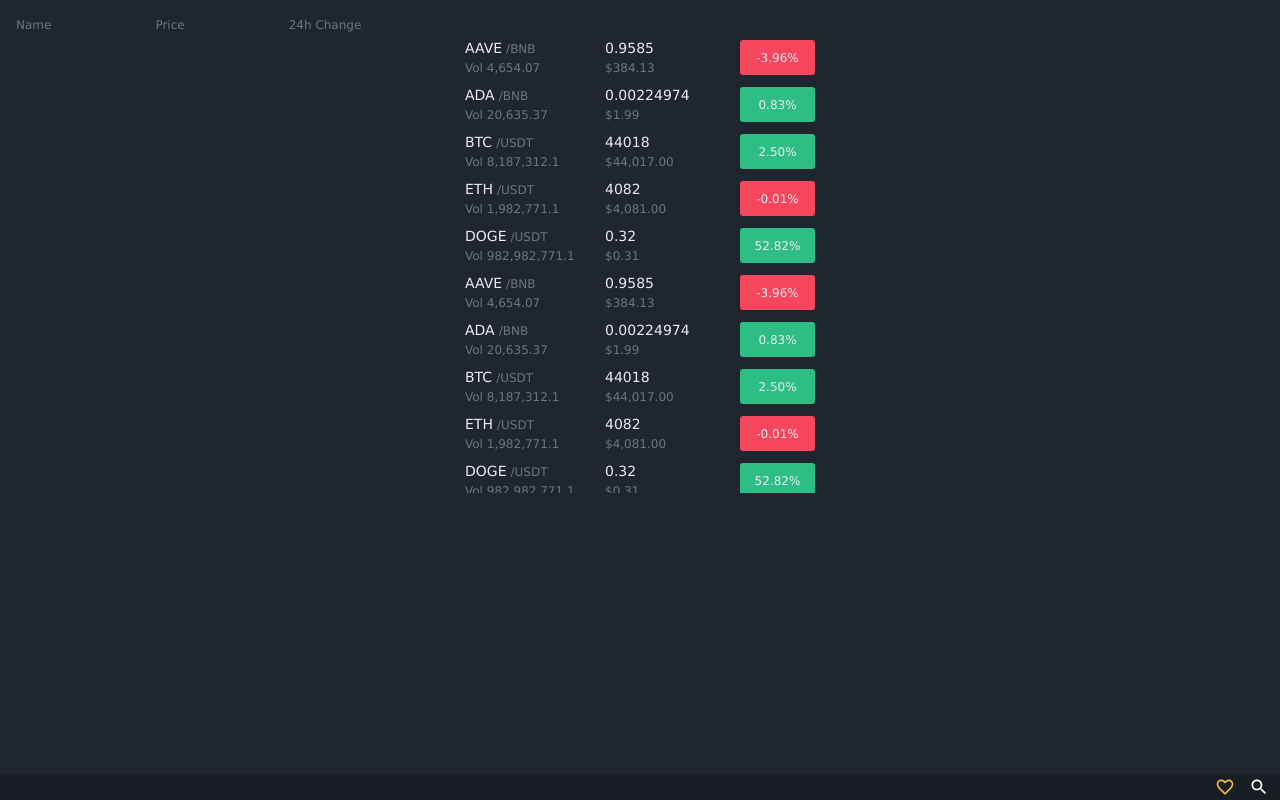
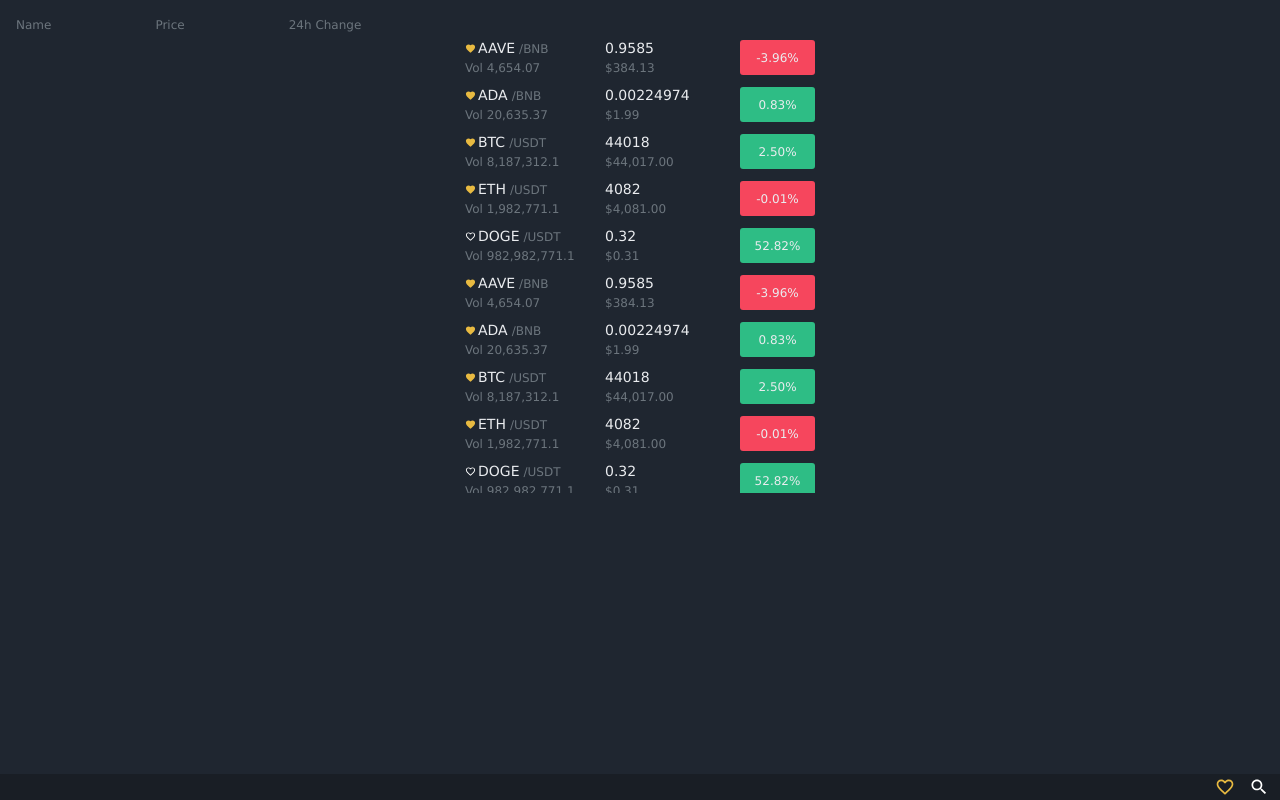
Before and after one commit to olafkotur/cryobar, a React app: page / in a window 1280 px wide. Built offline with nearby package versions, Linux system fonts and the light colour scheme; the HTML template or start-up script is replaced by a standard one.

Commit message:
Added support for saved button

```diff
--- a/src/App.tsx
+++ b/src/App.tsx
@@ -1,19 +1,20 @@
-import React from 'react';
-import Dashboard from './pages/Dashboard/Dashboard';
+import * as React from 'react';
+import Footer from './components/Footer/Footer';
+import Search from './pages/Search/Search';
+import Saved from './pages/Saved/Saved';
 import { createMuiTheme, MuiThemeProvider } from '@material-ui/core';
 import { render } from 'react-dom';
 import 'bootstrap/dist/css/bootstrap.css';
 import './custom.css';
-import Footer from './components/Footer/Footer';
 
 const mainElement = document.createElement('div');
 mainElement.setAttribute('id', 'root');
 document.body.appendChild(mainElement);
 
-export type TPage = 'dashboard' | 'search';
+export type TPage = 'saved' | 'search';
 
 const App: React.FC<{}> = ({}) => {
-  const [page, setPage] = React.useState<TPage>('dashboard');
+  const [page, setPage] = React.useState<TPage>('saved');
 
   // mui theme
   const theme = createMuiTheme({
@@ -55,7 +56,8 @@
 
   return (
     <MuiThemeProvider theme={theme}>
-      {page === 'dashboard' && <Dashboard />}
+      {page === 'saved' && <Saved />}
+      {page === 'search' && <Search />}
       <Footer page={page} navigate={navigate} />
     </MuiThemeProvider>
   );
--- a/src/components/Footer/Footer.tsx
+++ b/src/components/Footer/Footer.tsx
@@ -13,7 +13,7 @@
   return (
     <div className="d-flex justify-content-end align-items-center footer-container">
       <Navigation
-        self="dashboard"
+        self="saved"
         page={page}
         navigate={navigate}
         Icon={FavoriteBorder}
--- a/src/components/Symbol/Symbol.tsx
+++ b/src/components/Symbol/Symbol.tsx
@@ -1,4 +1,6 @@
 import * as React from 'react';
+import { IconButton } from '@material-ui/core';
+import { Favorite, FavoriteBorder } from '@material-ui/icons';
 import { UtilService } from '../../services/util';
 import { ISymbolData } from '../../typings/d';
 import './symbol.css';
@@ -12,6 +14,13 @@
     <div className="d-flex flex-row align-items-center justify-content-center mb-2">
       <div className="symbol-column-name">
         <div className="d-flex flex-row align-items-center">
+          <IconButton disableRipple size="small" className="p-0">
+            {data.saved ? (
+              <Favorite className="symbol-saved" color="primary" />
+            ) : (
+              <FavoriteBorder className="symbol-saved" color="secondary" />
+            )}
+          </IconButton>
           <span className="symbol-label mr-1">{data.lSymbol}</span>
           <span className="text-muted">/{data.rSymbol}</span>
           <br />
--- a/src/components/Symbol/symbol.css
+++ b/src/components/Symbol/symbol.css
@@ -27,3 +27,9 @@
 .symbol-column-growth {
   width: 75px;
 }
+
+.symbol-saved {
+  margin-right: 2px;
+  align-self: center;
+  font-size: 11px !important;
+}
--- a/src/pages/Dashboard/Dashboard.tsx
+++ b/src/pages/Saved/Saved.tsx
@@ -1,13 +1,12 @@
 import * as React from 'react';
-import Footer from '../../components/Footer/Footer';
 import Symbol from '../../components/Symbol/Symbol';
 import SymbolService from '../../services/symbol';
 import { ISymbolData } from '../../typings/d';
-import './dashboard.css';
+import './saved.css';
 
 interface IProps {}
 
-const Dashboard: React.FC<IProps> = ({}) => {
+const Saved: React.FC<IProps> = ({}) => {
   const [loading, setLoading] = React.useState<boolean>(true);
   const [data, setData] = React.useState<ISymbolData[]>([]);
 
@@ -26,14 +25,12 @@
 
   return !loading ? (
     <div className="p-3">
-      <div className="dashboard-column-label mb-1">
+      <div className="saved-column-label mb-1">
         <span className="text-muted">Name</span>
-        <span className="text-muted dashboard-column-label-offset">Price</span>
-        <span className="text-muted dashboard-column-label-offset">
-          24h Change
-        </span>
+        <span className="text-muted saved-column-label-offset">Price</span>
+        <span className="text-muted saved-column-label-offset">24h Change</span>
       </div>
-      <div className="dashboard-symbol-container">
+      <div className="saved-symbol-container">
         {data.map((symbol, i) => (
           <Symbol key={`symbol-${i}`} data={symbol} />
         ))}
@@ -44,4 +41,4 @@
   );
 };
 
-export default Dashboard;
+export default Saved;
--- a/src/pages/Dashboard/dashboard.css
+++ b/src/pages/Saved/saved.css
@@ -1,13 +1,13 @@
-.dashboard-symbol-container {
+.saved-symbol-container {
   height: 455px;
   overflow: scroll;
 }
 
-.dashboard-column-label {
+.saved-column-label {
   background-color: #1f2630;
   width: 100%;
 }
 
-.dashboard-column-label-offset {
+.saved-column-label-offset {
   margin-left: 104px;
 }
--- a/src/pages/Search/Search.tsx
+++ b/src/pages/Search/Search.tsx
@@ -3,7 +3,12 @@
 interface IProps {}
 
 const Search: React.FC<IProps> = () => {
-  return <></>;
+  console.log('hello');
+  return (
+    <div>
+      <div className="">Hello World</div>
+    </div>
+  );
 };
 
 export default Search;
--- a/src/services/symbol.ts
+++ b/src/services/symbol.ts
@@ -13,6 +13,7 @@
         price: 0.9585,
         currency: 384.13,
         growth: -3.96,
+        saved: true,
       },
       {
         lSymbol: 'ADA',
@@ -21,6 +22,7 @@
         price: 0.00224974,
         currency: 1.99,
         growth: 0.83,
+        saved: true,
       },
       {
         lSymbol: 'BTC',
@@ -29,6 +31,7 @@
         price: 44018,
         currency: 44017,
         growth: 2.5,
+        saved: true,
       },
       {
         lSymbol: 'ETH',
@@ -37,6 +40,7 @@
         price: 4082,
         currency: 4081,
         growth: -0.01,
+        saved: true,
       },
       {
         lSymbol: 'DOGE',
@@ -45,6 +49,7 @@
         price: 0.32,
         currency: 0.31,
         growth: 52.8211,
+        saved: false,
       },
     ];
   },
--- a/src/typings/d.ts
+++ b/src/typings/d.ts
@@ -26,4 +26,5 @@
   price: number;
   currency: number;
   growth: number;
+  saved: boolean;
 }
```
